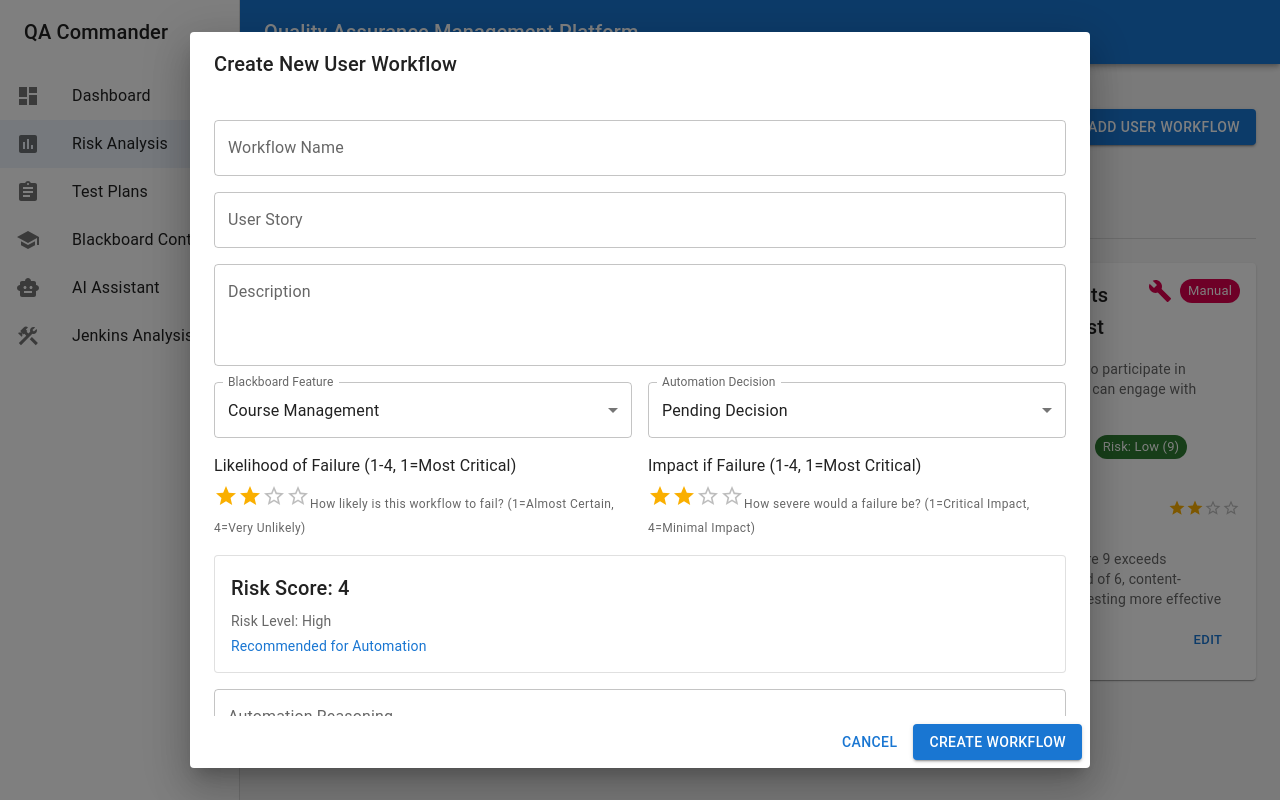
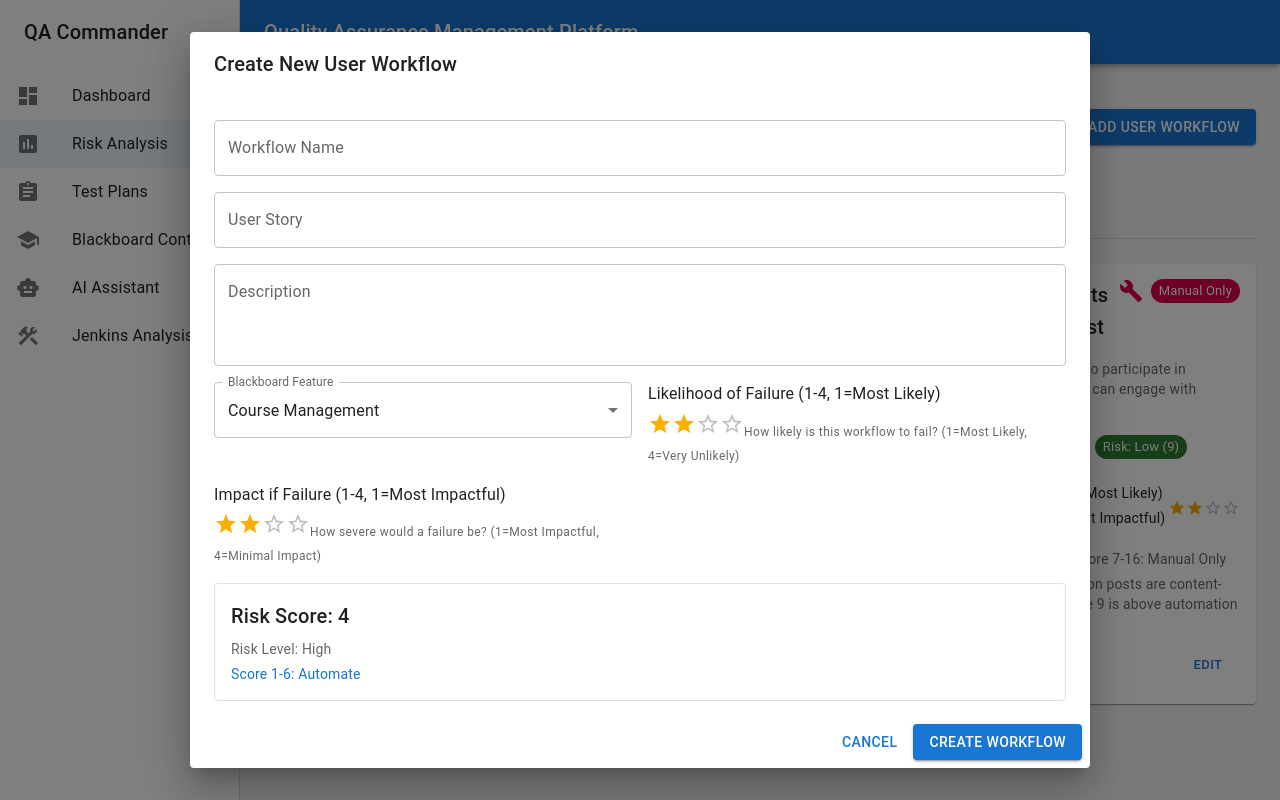
Before and after one commit to ShannonH/qa-commander-poc, a React (Create React App) app: page /risk-analysis in a window 1280 px wide. Both pictures are taken after a click on the button "ADD USER WORKFLOW". Built offline with nearby package versions, Linux system fonts and the light colour scheme.

Commit message:
Refactor automation decision handling in workflows and update related UI components

```diff
--- a/src/types/index.ts
+++ b/src/types/index.ts
@@ -7,7 +7,6 @@ export interface UserWorkflow {
   likelihood: number; // 1-5 scale (probability of failure)
   impact: number; // 1-5 scale (impact if failure occurs)
   riskScore: number; // likelihood * impact
-  automationDecision: 'Automate' | 'Manual' | 'Skip' | 'Pending';
   automationReason: string;
   createdAt: Date;
   updatedAt: Date;
--- a/src/utils/dataService.ts
+++ b/src/utils/dataService.ts
@@ -120,7 +120,7 @@ export class DataService {
       totalRiskDocuments: riskDocuments.length,
       totalTestPlans: testPlans.length,
       highRiskWorkflows: workflows.filter(w => w.riskScore <= 6).length, // Risk scores 1-6 are considered high priority
-      automationCandidates: workflows.filter(w => w.automationDecision === 'Automate').length,
+      automationCandidates: workflows.filter(w => w.riskScore >= 1 && w.riskScore <= 6).length,
       activeTestPlans: testPlans.filter(p => p.status === 'In Progress' || p.status === 'Review').length,
       completedTestPlans: testPlans.filter(p => p.status === 'Completed').length,
     };
@@ -139,8 +139,7 @@ export class DataService {
           likelihood: 2,
           impact: 2,
           riskScore: 4,
-          automationDecision: 'Automate',
-          automationReason: 'High impact, critical path, stable workflow - Risk score 4 qualifies for automation',
+          automationReason: 'Login is critical and stable, risk score 4 qualifies for automation.',
           createdAt: new Date('2024-01-15'),
           updatedAt: new Date('2024-01-15'),
         },
@@ -153,8 +152,7 @@ export class DataService {
           likelihood: 2,
           impact: 3,
           riskScore: 6,
-          automationDecision: 'Automate',
-          automationReason: 'Frequently used feature, medium risk - Risk score 6 qualifies for automation',
+          automationReason: 'Assignment creation is frequently used, risk score 6 qualifies for automation.',
           createdAt: new Date('2024-01-18'),
           updatedAt: new Date('2024-01-18'),
         },
@@ -167,8 +165,7 @@ export class DataService {
           likelihood: 3,
           impact: 3,
           riskScore: 9,
-          automationDecision: 'Manual',
-          automationReason: 'Risk score 9 exceeds automation threshold of 6, content-dependent, manual testing more effective',
+          automationReason: 'Discussion posts are content-dependent, risk score 9 is above automation threshold.',
           createdAt: new Date('2024-01-20'),
           updatedAt: new Date('2024-01-20'),
         },
--- a/src/views/RiskAnalysisView.tsx
+++ b/src/views/RiskAnalysisView.tsx
@@ -77,7 +77,6 @@ const RiskAnalysisView: React.FC = () => {
     blackboardFeature: 'Course Management' as BlackboardFeature,
     likelihood: 2,
     impact: 2,
-    automationDecision: 'Pending' as UserWorkflow['automationDecision'],
     automationReason: '',
   });
 
@@ -101,7 +100,6 @@ const RiskAnalysisView: React.FC = () => {
       blackboardFeature: 'Course Management',
       likelihood: 2,
       impact: 2,
-      automationDecision: 'Pending',
       automationReason: '',
     });
     setOpenWorkflowDialog(true);
@@ -116,7 +114,6 @@ const RiskAnalysisView: React.FC = () => {
       blackboardFeature: workflow.blackboardFeature,
       likelihood: workflow.likelihood,
       impact: workflow.impact,
-      automationDecision: workflow.automationDecision,
       automationReason: workflow.automationReason,
     });
     setOpenWorkflowDialog(true);
@@ -138,24 +135,16 @@ const RiskAnalysisView: React.FC = () => {
     setOpenWorkflowDialog(false);
   };
 
-  const getAutomationIcon = (decision: UserWorkflow['automationDecision']) => {
-    switch (decision) {
-      case 'Automate': return <AutoAwesome color="primary" />;
-      case 'Manual': return <Build color="secondary" />;
-      case 'Skip': return <SkipNext color="disabled" />;
-      case 'Pending': return <Schedule color="warning" />;
-      default: return <Schedule />;
-    }
+  const getAutomationRecommendation = (score: number) => {
+    return score >= 1 && score <= 6 ? 'Automate' : 'Manual Only';
   };
 
-  const getAutomationColor = (decision: UserWorkflow['automationDecision']) => {
-    switch (decision) {
-      case 'Automate': return 'primary';
-      case 'Manual': return 'secondary';
-      case 'Skip': return 'default';
-      case 'Pending': return 'warning';
-      default: return 'default';
-    }
+  const getAutomationIcon = (score: number) => {
+    return score >= 1 && score <= 6 ? <AutoAwesome color="primary" /> : <Build color="secondary" />;
+  };
+
+  const getAutomationColor = (score: number) => {
+    return score >= 1 && score <= 6 ? 'primary' : 'secondary';
   };
 
   const getRiskLevelFromScore = (score: number) => {
@@ -163,10 +152,6 @@ const RiskAnalysisView: React.FC = () => {
     if (score <= 4) return { level: 'High', color: 'warning' };
     if (score <= 6) return { level: 'Medium', color: 'info' };
     return { level: 'Low', color: 'success' };
-  };
-
-  const getAutomationRecommendation = (score: number) => {
-    return score <= 6 ? 'Recommended for Automation' : 'Consider Manual Testing';
   };
 
   const blackboardFeatures: BlackboardFeature[] = [
@@ -208,6 +193,7 @@ const RiskAnalysisView: React.FC = () => {
         <Grid container spacing={3}>
           {workflows.map((workflow) => {
             const riskLevel = getRiskLevelFromScore(workflow.riskScore);
+            const automationStatus = getAutomationRecommendation(workflow.riskScore);
             return (
               <Grid item xs={12} md={6} lg={4} key={workflow.id}>
                 <Card>
@@ -217,19 +203,17 @@ const RiskAnalysisView: React.FC = () => {
                         {workflow.workflowName}
                       </Typography>
                       <Box display="flex" alignItems="center" gap={1}>
-                        {getAutomationIcon(workflow.automationDecision)}
+                        {getAutomationIcon(workflow.riskScore)}
                         <Chip
-                          label={workflow.automationDecision}
-                          color={getAutomationColor(workflow.automationDecision) as any}
+                          label={automationStatus}
+                          color={getAutomationColor(workflow.riskScore) as any}
                           size="small"
                         />
                       </Box>
                     </Box>
-
                     <Typography variant="body2" color="text.secondary" gutterBottom>
                       {workflow.userStory}
                     </Typography>
-
                     <Box mt={2} mb={2}>
                       <Chip
                         label={workflow.blackboardFeature}
@@ -244,25 +228,25 @@ const RiskAnalysisView: React.FC = () => {
                         sx={{ mb: 1 }}
                       />
                     </Box>
-
                     <Box display="flex" justifyContent="space-between" alignItems="center" mb={2}>
                       <Box>
                         <Typography variant="body2" gutterBottom>
-                          <strong>Likelihood:</strong> {workflow.likelihood}/4
+                          <strong>Likelihood:</strong> {workflow.likelihood}/4 (1 = Most Likely)
                         </Typography>
                         <Typography variant="body2" gutterBottom>
-                          <strong>Impact:</strong> {workflow.impact}/4
+                          <strong>Impact:</strong> {workflow.impact}/4 (1 = Most Impactful)
                         </Typography>
                       </Box>
                       <Rating value={workflow.riskScore / 4} readOnly size="small" max={4} />
                     </Box>
-
+                    <Typography variant="body2" color="text.secondary" gutterBottom>
+                      <strong>Automation Rule:</strong> {automationStatus === 'Automate' ? 'Score 1-6: Automate' : 'Score 7-16: Manual Only'}
+                    </Typography>
                     {workflow.automationReason && (
                       <Typography variant="body2" color="text.secondary" gutterBottom>
                         <strong>Reasoning:</strong> {workflow.automationReason}
                       </Typography>
                     )}
-
                     <Box display="flex" justifyContent="space-between" alignItems="center" mt={2}>
                       <Typography variant="caption" color="text.secondary">
                         Updated: {workflow.updatedAt.toLocaleDateString()}
@@ -325,8 +309,8 @@ const RiskAnalysisView: React.FC = () => {
                         </TableCell>
                         <TableCell align="center">
                           <Box display="flex" alignItems="center" justifyContent="center" gap={1}>
-                            {getAutomationIcon(workflow.automationDecision)}
-                            {workflow.automationDecision}
+                            {getAutomationIcon(workflow.riskScore)}
+                            {getAutomationRecommendation(workflow.riskScore)}
                           </Box>
                         </TableCell>
                       </TableRow>
@@ -394,40 +378,25 @@ const RiskAnalysisView: React.FC = () => {
               </FormControl>
             </Grid>
             <Grid item xs={12} md={6}>
-              <FormControl fullWidth>
-                <InputLabel>Automation Decision</InputLabel>
-                <Select
-                  value={workflowFormData.automationDecision}
-                  label="Automation Decision"
-                  onChange={(e) => setWorkflowFormData({ ...workflowFormData, automationDecision: e.target.value as UserWorkflow['automationDecision'] })}
-                >
-                  <MenuItem value="Automate">Automate</MenuItem>
-                  <MenuItem value="Manual">Manual Only</MenuItem>
-                  <MenuItem value="Skip">Skip Testing</MenuItem>
-                  <MenuItem value="Pending">Pending Decision</MenuItem>
-                </Select>
-              </FormControl>
-            </Grid>
-            <Grid item xs={12} md={6}>
-              <Typography gutterBottom>Likelihood of Failure (1-4, 1=Most Critical)</Typography>
+              <Typography gutterBottom>Likelihood of Failure (1-4, 1=Most Likely)</Typography>
               <Rating
                 value={workflowFormData.likelihood}
                 onChange={(_, value) => setWorkflowFormData({ ...workflowFormData, likelihood: value || 1 })}
                 max={4}
               />
               <Typography variant="caption" color="text.secondary">
-                How likely is this workflow to fail? (1=Almost Certain, 4=Very Unlikely)
+                How likely is this workflow to fail? (1=Most Likely, 4=Very Unlikely)
               </Typography>
             </Grid>
             <Grid item xs={12} md={6}>
-              <Typography gutterBottom>Impact if Failure (1-4, 1=Most Critical)</Typography>
+              <Typography gutterBottom>Impact if Failure (1-4, 1=Most Impactful)</Typography>
               <Rating
                 value={workflowFormData.impact}
                 onChange={(_, value) => setWorkflowFormData({ ...workflowFormData, impact: value || 1 })}
                 max={4}
               />
               <Typography variant="caption" color="text.secondary">
-                How severe would a failure be? (1=Critical Impact, 4=Minimal Impact)
+                How severe would a failure be? (1=Most Impactful, 4=Minimal Impact)
               </Typography>
             </Grid>
             <Grid item xs={12}>
@@ -438,8 +407,10 @@ const RiskAnalysisView: React.FC = () => {
                 <Typography variant="body2" color="text.secondary" gutterBottom>
                   Risk Level: {getRiskLevelFromScore(workflowFormData.likelihood * workflowFormData.impact).level}
                 </Typography>
-                <Typography variant="body2" color={workflowFormData.likelihood * workflowFormData.impact <= 6 ? 'primary' : 'warning'}>
-                  {getAutomationRecommendation(workflowFormData.likelihood * workflowFormData.impact)}
+                <Typography variant="body2" color={getAutomationColor(workflowFormData.likelihood * workflowFormData.impact)}>
+                  {getAutomationRecommendation(workflowFormData.likelihood * workflowFormData.impact) === 'Automate'
+                    ? 'Score 1-6: Automate'
+                    : 'Score 7-16: Manual Only'}
                 </Typography>
               </Box>
             </Grid>
@@ -451,7 +422,7 @@ const RiskAnalysisView: React.FC = () => {
                 rows={3}
                 value={workflowFormData.automationReason}
                 onChange={(e) => setWorkflowFormData({ ...workflowFormData, automationReason: e.target.value })}
-                placeholder="Explain the rationale for the automation decision"
+                placeholder="Explain the rationale for the automation recommendation (optional)"
               />
             </Grid>
           </Grid>
```
